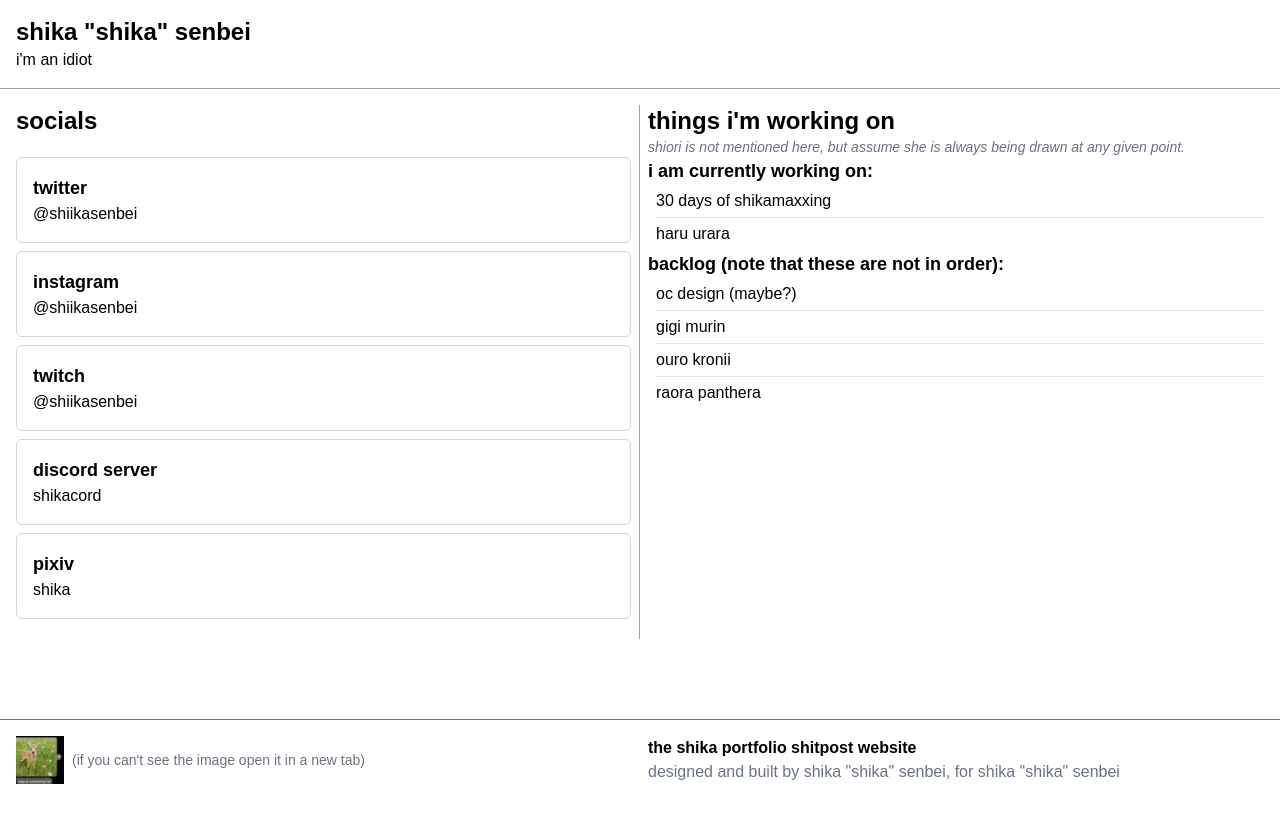
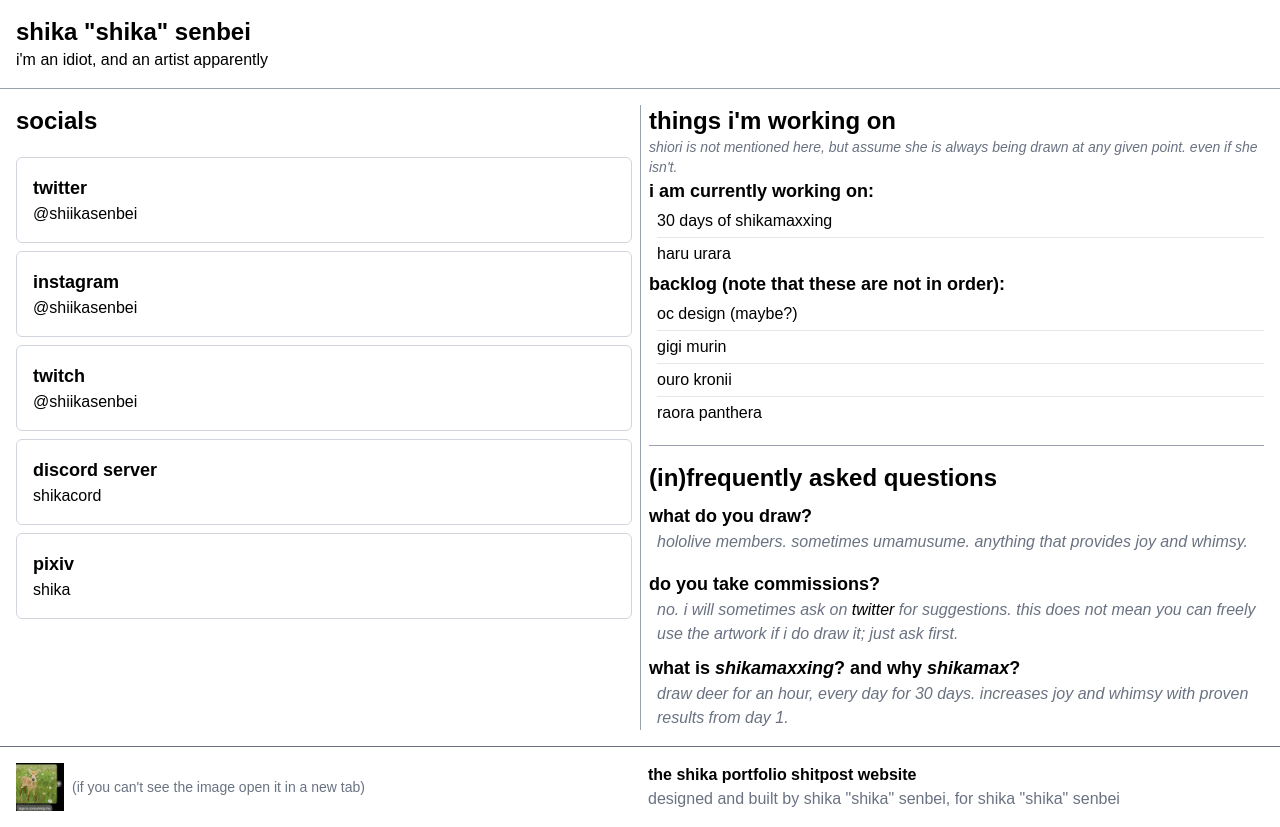
Before and after one commit to shiikasenbei/shiikasenbei.github.io, a SvelteKit app: page / in a window 1280 px wide. Before the commit the page ends 800 px from the top, so only its background shows below. Built offline with nearby package versions, Linux system fonts and the light colour scheme; a web font is replaced by a local one.

Commit message:
add faq tab

```diff
--- /dev/null
+++ b/src/lib/components/FAQ.svelte
@@ -0,0 +1,33 @@
+<div class="w-full">
+  <p class="text-2xl font-bold">(in)frequently asked questions</p>
+  <div class="py-2">
+    <p class="text-lg font-bold">what do you draw?</p>
+    <p class="pl-2 text-gray-500 italic">
+      hololive members. sometimes umamusume. anything that provides joy and whimsy.
+    </p>
+  </div>
+  <div class="py-2">
+    <p class="text-lg font-bold">do you take commissions?</p>
+    <p class="pl-2 text-gray-500 italic">
+      no. i will sometimes ask on
+      <a
+        href="https://x.com/shiikasenbei"
+        target="_blank"
+        rel="noopener noreferrer"
+        class="text-black hover:underline"
+      >
+        twitter
+      </a>
+      for suggestions. this does not mean you can freely use the artwork if i do draw it; just ask first.
+    </p>
+  </div>
+  <div>
+    <p class="text-lg font-bold">
+      what is <i>shikamaxxing</i>? and why <i>shikamax</i>?
+    </p>
+    <p class="pl-2 text-gray-500 italic">
+      draw deer for an hour, every day for 30 days. increases joy and whimsy with proven results
+      from day 1.
+    </p>
+  </div>
+</div>
--- a/src/routes/+layout.svelte
+++ b/src/routes/+layout.svelte
@@ -14,7 +14,12 @@
   </main>
   <footer class="page-footer">
     <div class="flex w-1/2 flex-row items-center">
-      <img alt="deer" src={deer} class="h-12 w-12" />
+      <img
+        alt="deer"
+        src={deer}
+        class="h-12 w-12"
+        title="(if you can't see the image open it in a new tab)"
+      />
       <p class="hidden px-2 text-sm text-gray-500 md:flex lg:flex">
         (if you can't see the image open it in a new tab)
       </p>
--- a/src/routes/+page.svelte
+++ b/src/routes/+page.svelte
@@ -1,12 +1,13 @@
 <script lang="ts">
   import Card from "$lib/components/Card.svelte"
+  import FAQ from "$lib/components/FAQ.svelte"
   import ProgressList from "$lib/components/ProgressList.svelte"
   import { SOCIAL_LINKS, WORK_ITEMS } from "$lib/constants"
   import { MediaQuery } from "svelte/reactivity"
 
   const links = SOCIAL_LINKS
   const things = WORK_ITEMS
-  let currentTab = $state(0) // 0: socials, 1: things i'm working on
+  let currentTab = $state(0) // 0: socials, 1: things i'm working on, 2: faq
   const setTabState = (tab: number) => {
     currentTab = tab
   }
@@ -15,16 +16,28 @@
 <div class="flex h-full w-full flex-col">
   <div class="border-b border-gray-400 p-4">
     <p class="text-2xl font-bold">shika "shika" senbei</p>
-    <p>i'm an idiot</p>
+    <p>i'm an idiot, and an artist apparently</p>
   </div>
   <div
-    class="flex flex-row border-b border-gray-400 *:font-bold *:transition-colors md:hidden lg:hidden"
+    class="flex flex-row border-b border-gray-400 p-1 *:font-bold *:transition-colors md:hidden lg:hidden"
   >
-    <button onclick={() => setTabState(0)} class="p-4">
+    <button
+      onclick={() => setTabState(0)}
+      class="rounded-md p-3 transition-colors hover:bg-gray-200"
+    >
       <p class={currentTab !== 0 ? "text-gray-400" : "text-black"}>socials</p>
     </button>
-    <button onclick={() => setTabState(1)} class="p-4">
+    <button
+      onclick={() => setTabState(1)}
+      class="rounded-md p-3 transition-colors hover:bg-gray-200"
+    >
       <p class={currentTab !== 1 ? "text-gray-400" : "text-black"}>things i'm working on</p>
+    </button>
+    <button
+      onclick={() => setTabState(2)}
+      class="rounded-md p-3 transition-colors hover:bg-gray-200"
+    >
+      <p class={currentTab !== 2 ? "text-gray-400" : "text-black"}>faq</p>
     </button>
   </div>
   <div class="p-4 md:hidden lg:hidden">
@@ -44,15 +57,18 @@
         <p class="text-2xl font-bold">things i'm working on</p>
         <p class="text-sm text-gray-500 italic">
           shiori is not mentioned here, but assume she is always being drawn at any given point.
+          even if she isn't.
         </p>
         <div class="pb-4">
           <ProgressList {things} />
         </div>
       </div>
+    {:else if currentTab == 2}
+      <FAQ />
     {/if}
   </div>
   <div class="hidden h-full w-full flex-row p-4 md:flex lg:flex">
-    <div class="h-full w-1/2 border-r border-gray-400 pr-2">
+    <div class="h-full w-1/2 pr-2">
       <p class="text-2xl font-bold">socials</p>
       <div class="flex flex-col py-4">
         {#each links as link}
@@ -62,14 +78,18 @@
         {/each}
       </div>
     </div>
-    <div class="w-1/2 flex-col pl-2">
+    <div class="w-1/2 flex-col border-l border-gray-400 pl-2">
       <p class="text-2xl font-bold">things i'm working on</p>
       <p class="text-sm text-gray-500 italic">
-        shiori is not mentioned here, but assume she is always being drawn at any given point.
+        shiori is not mentioned here, but assume she is always being drawn at any given point. even
+        if she isn't.
       </p>
       <div class="pb-4">
         <ProgressList {things} />
       </div>
+      <div class="flex-col border-t border-gray-400 pt-4">
+        <FAQ />
+      </div>
     </div>
   </div>
 </div>
```
